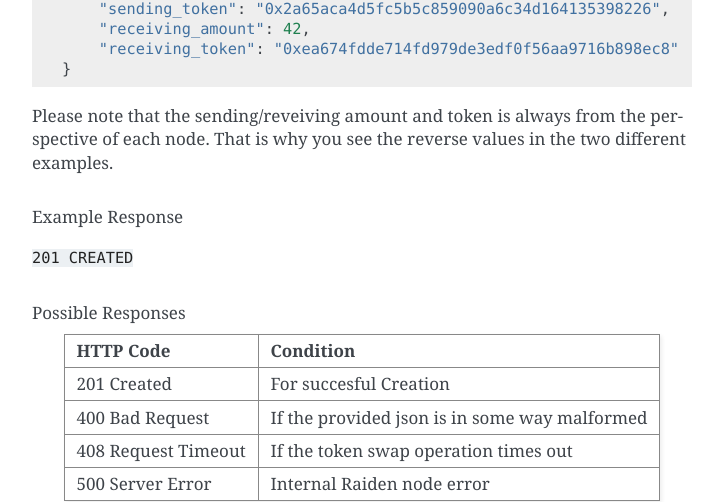
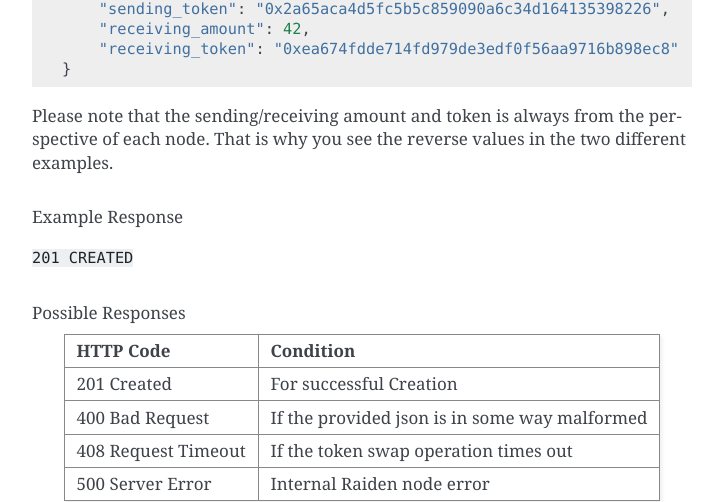
Before and after one commit to raiden-network/raiden, a Sphinx documentation site: the page built from docs/Rest-Api.rst, in a window 1280 px wide and 900 px high, scrolled down 5927 px. Shown: the part 156-658 px from the top of the window, without its empty margins (388-1111 px from the left). Built offline with Sphinx 7.4.7, drawn with Linux system fonts in a browser that asks for light colours; some of the changed text lies outside the part shown.

Commit message:
fixing some typos

```diff
--- a/docs/Rest-Api.rst
+++ b/docs/Rest-Api.rst
@@ -115,14 +115,14 @@
 
 Example Response
 ^^^^^^^^^^^^^^^^
-+------------------+---------------------------+
-| HTTP Code        | Condition                 |
-+==================+===========================+
-| 201 Created      | For succesful Registration|
-+------------------+---------------------------+
-| 409 Conflict     | If the token is already   |
-|                  | registered                |
-+------------------+---------------------------+
++------------------+----------------------------+
+| HTTP Code        | Condition                  |
++==================+============================+
+| 201 Created      | For successful Registration|
++------------------+----------------------------+
+| 409 Conflict     | If the token is already    |
+|                  | registered                 |
++------------------+----------------------------+
 
 And with a 201 response we also get::
 
@@ -194,7 +194,7 @@
 +------------------+---------------------------+
 | HTTP Code        | Condition                 |
 +==================+===========================+
-| 200 OK           | For a succesful Query     |
+| 200 OK           | For a successful Query    |
 +------------------+---------------------------+
 | 500 Server Error | Internal Raiden node error|
 +------------------+---------------------------+
@@ -229,7 +229,7 @@
 +------------------+---------------------------+
 | HTTP Code        | Condition                 |
 +==================+===========================+
-| 200 OK           | For a succesful Query     |
+| 200 OK           | For a successful Query    |
 +------------------+---------------------------+
 | 500 Server Error | Internal Raiden node error|
 +------------------+---------------------------+
@@ -270,7 +270,7 @@
 +------------------+---------------------------+
 | HTTP Code        | Condition                 |
 +==================+===========================+
-| 200 OK           | For a succesful Query     |
+| 200 OK           | For a successful Query    |
 +------------------+---------------------------+
 | 302 Redirect     | If the user accesses the  |
 |                  | channel link endpoint     |
@@ -316,7 +316,7 @@
         "receiving_token": "0xea674fdde714fd979de3edf0f56aa9716b898ec8"
     }
 
-Please note that the sending/reveiving amount and token is always from the perspective of each node. That is why you see the reverse values in the two different examples.
+Please note that the sending/receiving amount and token is always from the perspective of each node. That is why you see the reverse values in the two different examples.
 
 Example Response
 ^^^^^^^^^^^^^^^^
@@ -328,7 +328,7 @@
 +------------------+---------------------------+
 | HTTP Code        | Condition                 |
 +==================+===========================+
-| 201 Created      | For succesful Creation    |
+| 201 Created      | For successful Creation   |
 +------------------+---------------------------+
 | 400 Bad Request  | If the provided json is in|
 |                  | some way malformed        |
@@ -392,7 +392,7 @@
 +------------------+---------------------------+
 | HTTP Code        | Condition                 |
 +==================+===========================+
-| 201 Created      | For succesful Creation    |
+| 201 Created      | For successful Creation   |
 +------------------+---------------------------+
 | 400 Bad Request  | If the provided json is in|
 |                  | some way malformed        |
@@ -440,7 +440,7 @@
 +------------------+---------------------------+
 | HTTP Code        | Condition                 |
 +==================+===========================+
-| 200 OK           | For succesful Closing     |
+| 200 OK           | For successful Closing    |
 +------------------+---------------------------+
 | 400 Bad Request  | If the provided json is in|
 |                  | some way malformed        |
@@ -484,7 +484,7 @@
 +------------------+---------------------------+
 | HTTP Code        | Condition                 |
 +==================+===========================+
-| 200 OK           | For succesful Settlement  |
+| 200 OK           | For successful Settlement |
 +------------------+---------------------------+
 | 400 Bad Request  | If the provided json is in|
 |                  | some way malformed        |
@@ -529,7 +529,7 @@
 +------------------+---------------------------+
 | HTTP Code        | Condition                 |
 +==================+===========================+
-| 200 OK           | For succesful Deposit     |
+| 200 OK           | For successful Deposit    |
 +------------------+---------------------------+
 | 400 Bad Request  | If the provided json is in|
 |                  | some way malformed        |
@@ -656,7 +656,7 @@
 +------------------+---------------------------+
 | HTTP Code        | Condition                 |
 +==================+===========================+
-| 200 OK           | For a succesful Transfer  |
+| 200 OK           | For a successful Transfer |
 |                  | creation                  |
 +------------------+---------------------------+
 | 400 Bad Request  | If the provided json is in|
@@ -723,7 +723,7 @@
 +------------------+---------------------------+
 | HTTP Code        | Condition                 |
 +==================+===========================+
-| 200 OK           | For succesful Query       |
+| 200 OK           | For successful Query      |
 +------------------+---------------------------+
 | 400 Bad Request  | If the provided query     |
 |                  | string is  malformed      |
@@ -769,7 +769,7 @@
 +------------------+---------------------------+
 | HTTP Code        | Condition                 |
 +==================+===========================+
-| 200 OK           | For succesful Query       |
+| 200 OK           | For successful Query      |
 +------------------+---------------------------+
 | 400 Bad Request  | If the provided query     |
 |                  | string is  malformed      |
@@ -815,7 +815,7 @@
 +------------------+---------------------------+
 | HTTP Code        | Condition                 |
 +==================+===========================+
-| 200 OK           | For succesful Query       |
+| 200 OK           | For successful Query      |
 +------------------+---------------------------+
 | 400 Bad Request  | If the provided query     |
 |                  | string is  malformed      |
```
Also changed, not shown: other parts of docs/Rest-Api.rst (+1 -1 lines).
